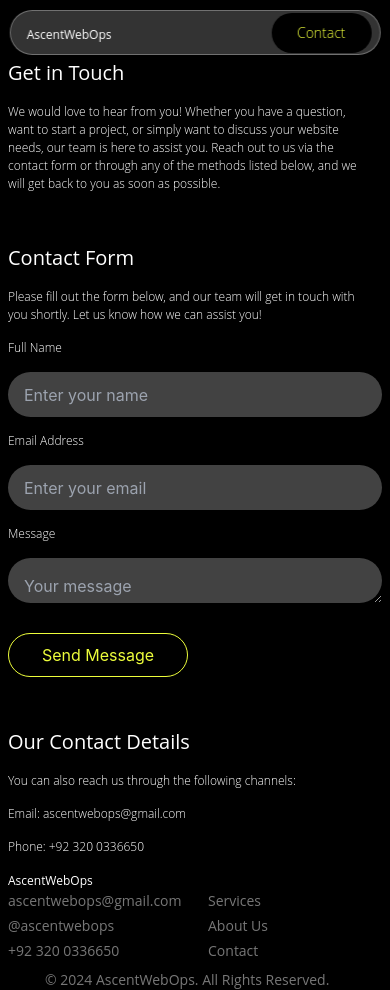
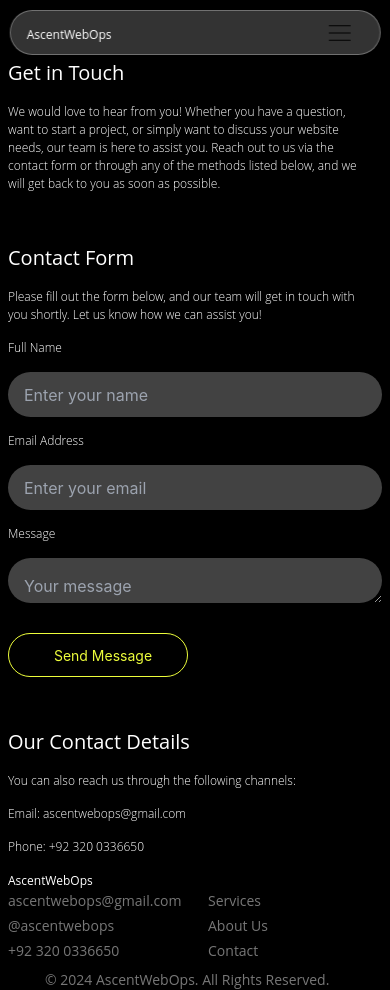
Before and after one commit to Meer786777/ascentwebops, a React (Create React App) app: page /ascentwebops/Contact in a window 390 px wide. Built offline with nearby package versions, Linux system fonts and the light colour scheme.

Commit message:
add drawer

```diff
--- a/src/App.css
+++ b/src/App.css
@@ -1,20 +1,39 @@
+/* Example Custom Styles (if needed) */
 @tailwind base;
 @tailwind components;
 @tailwind utilities;
 
-.App{
+.App {
     width: 100%;
     height: 100%;
     overflow: hidden;
-/* color: white;            */
     display: flex;
     justify-content: center;
     align-items: center;
     flex-direction: column;
+}
+.none{
+  display: none;
+  position: absolute;
 }
 /* Mobile Devices (up to 768px) */
 @media (max-width: 768px) {
   .custom-cursor {
     display: none;
   }
+  .none{
+    display: block;
   }
+  .contact-btn ,
+  .nav-link, .nav-link-con{
+    display: none !important;
+  }
+
+  .contact-btn-2 ,
+  .nav-link-2, .nav-link-con-2{
+    font-size: 14px;
+    padding-left: 10px;
+    margin-right: 10px;
+  }
+
+}
--- a/src/assets/navbar.tsx
+++ b/src/assets/navbar.tsx
@@ -1,22 +1,71 @@
+import React from 'react';
 import { Link } from 'react-router-dom';
+import Button from '@mui/material/Button';
+import Menu from '@mui/material/Menu';
+import MenuItem from '@mui/material/MenuItem';
+import Fade from '@mui/material/Fade';
 import '../css/herosection.css';
+import icon from './../css/images/menu.svg';
 
-function Navbar() {
+export default function Navbar() {
+    // Menu State
+    const [anchorEl, setAnchorEl] = React.useState<null | HTMLElement>(null);
+    const open = Boolean(anchorEl);
+
+    // Handle Menu
+    const handleClick = (event: React.MouseEvent<HTMLElement>) => {
+        setAnchorEl(event.currentTarget);
+    };
+
+    const handleClose = () => {
+        setAnchorEl(null);
+    };
+
     return (
         <div className="navbar-parent pl-4 pr-2 flex justify-between items-center">
-            <div className='left'>
-                <Link className='nav-logo' to="ascentwebops/">AscentWebOps</Link>
+            {/* Left Section */}
+            <div className="left">
+                <Link className="nav-logo" to="/ascentwebops/">AscentWebOps</Link>
             </div>
 
-            <div className='right flex justify-between items-center gap-2'>
-                <Link className='nav-link' to="ascentwebops/services">Services</Link>
-                <Link className='nav-link' to="ascentwebops/about">About</Link>
-                <div className='bg-black contact-btn flex justify-center items-center'>
-                    <Link className='nav-link-con' to="ascentwebops/contact">Contact</Link>
+            {/* Right Section */}
+            <div className="right flex justify-between items-center gap-2">
+
+                {/* Mobile Menu Button */}
+                <Button
+                    id="fade-button"
+                    className="block md:none"  // This should hide on medium and larger screens
+                    aria-controls={open ? 'fade-menu' : undefined}
+                    aria-haspopup="true"
+                    aria-expanded={open ? 'true' : undefined}
+                    onClick={handleClick}
+                >
+                    <img src={icon} alt="Menu Icon" className="w-6 h-6 none" />
+                </Button>
+
+
+                <Link className="nav-link" to="/ascentwebops/services">Services</Link>
+                <Link className="nav-link" to="/ascentwebops/about">About</Link>
+                <div className="bg-black contact-btn flex justify-center items-center">
+                    <Link className="nav-link-con" to="/ascentwebops/contact">Contact</Link>
                 </div>
+
+                {/* Menu */}
+                <Menu
+                    id="fade-menu"
+                    MenuListProps={{
+                        'aria-labelledby': 'fade-button',
+                    }}
+                    anchorEl={anchorEl}
+                    open={open}
+                    onClose={handleClose}
+                    TransitionComponent={Fade}
+                >
+                    <MenuItem onClick={handleClose}><Link className="nav-link-2" to="/ascentwebops/services">Services</Link></MenuItem>
+                    <MenuItem onClick={handleClose}><Link className="nav-link-2" to="/ascentwebops/about">About</Link></MenuItem>
+                    <MenuItem onClick={handleClose}><Link className="nav-link-con-2" to="/ascentwebops/contact">Contact</Link></MenuItem>
+                </Menu>
             </div>
         </div>
     );
 }
-
-export default Navbar;
--- a/src/css/herosection.css
+++ b/src/css/herosection.css
@@ -193,6 +193,35 @@ cursor: pointer;
 .footer-links:hover{
     color: white;
 }
+
+
+
+.navbar-menu {
+    position: absolute; /* Position the dropdown relative to the parent */
+    top: 100%; /* Position it below the navbar */
+    left: 0; /* Align it to the left of the navbar */
+    background: rgba(255, 255, 255, 0.2);
+    border-radius: 10px;
+    padding: 5px 0;
+    backdrop-filter: blur(10px);
+    -webkit-backdrop-filter: blur(10px);
+    box-shadow: 0 4px 6px rgba(0, 0, 0, 0.1); /* Add a subtle shadow */
+    z-index: 1000;
+    border: 1px solid rgba(255, 255, 255, 0.3);
+}
+
+.menu-item {
+    color: white;
+    padding: 10px 20px;
+    border-radius: 5px;
+    cursor: pointer;
+    text-align: center;
+}
+
+.menu-item:hover {
+    background-color: rgba(255, 255, 255, 0.2); /* Hover effect */
+}
+
 /* Laptops/Desktops (1025px to 1440px) */
 @media (min-width: 1025px) and (max-width: 1440px) {
     .HeroSection-texture{
```
Also changed, not shown: src/css/images/menu.svg (added). Lines whose indentation alone changed are shown as unchanged.
